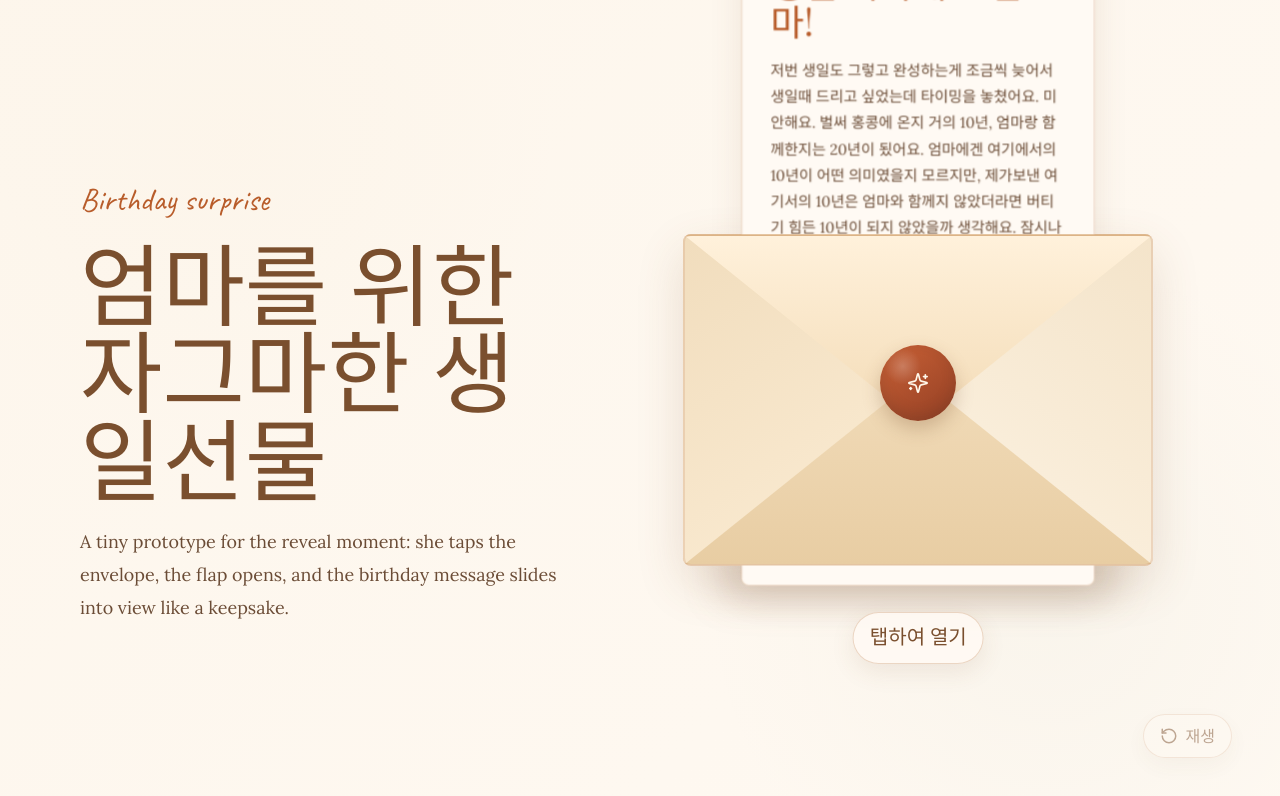
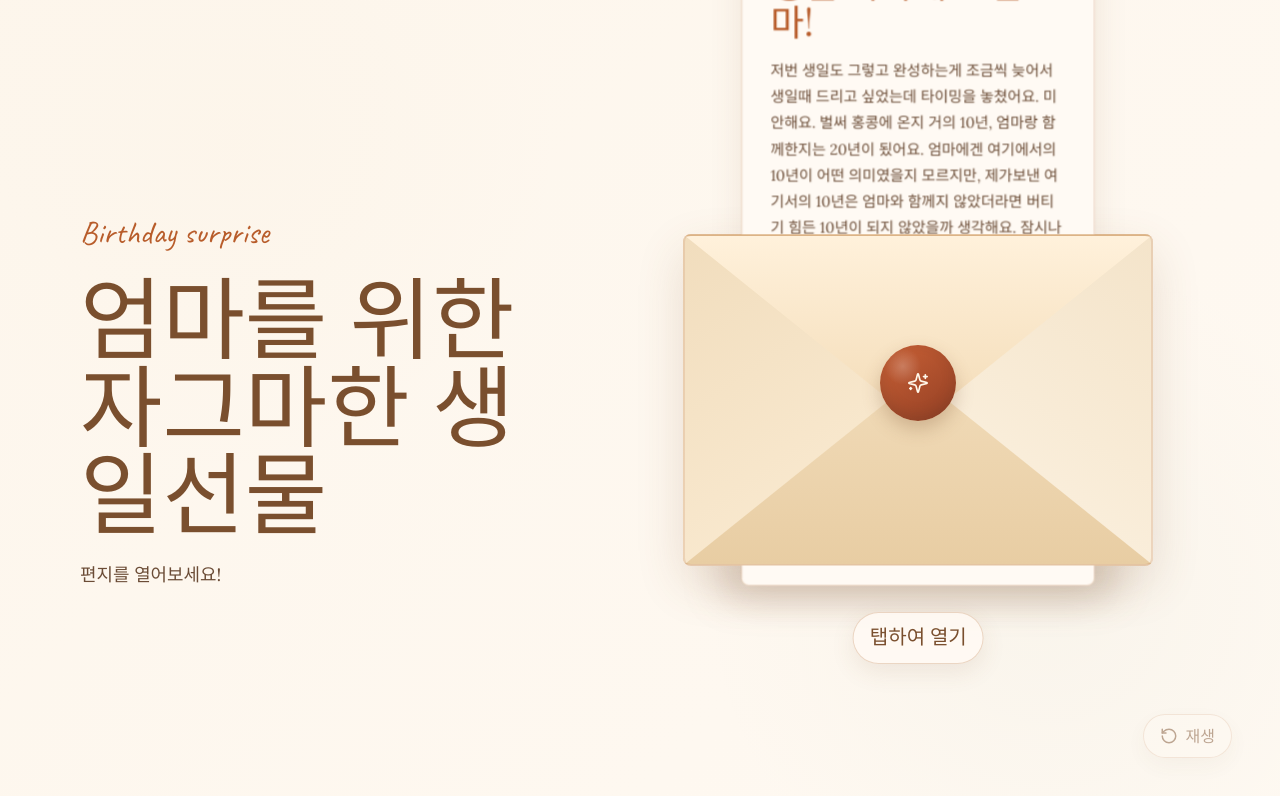
Before and after one commit to DayDreamersLab/Moms-Food-Diary, a Next.js app: page /birthday-letter in a window 1280 px wide. Shown: the top 796 px of the page. Built offline with nearby package versions, Linux system fonts and the light colour scheme; a web font is replaced by a local one.

Commit message:
Update birthday letter intro copy

```diff
--- a/app/birthday-letter/page.tsx
+++ b/app/birthday-letter/page.tsx
@@ -48,8 +48,7 @@ export default function BirthdayLetterPage() {
           <p className="birthday-kicker">Birthday surprise</p>
           <h1>엄마를 위한 자그마한 생일선물</h1>
           <p>
-            A tiny prototype for the reveal moment: she taps the envelope, the flap opens,
-            and the birthday message slides into view like a keepsake.
+            편지를 열어보세요!
           </p>
         </div>
 
```
